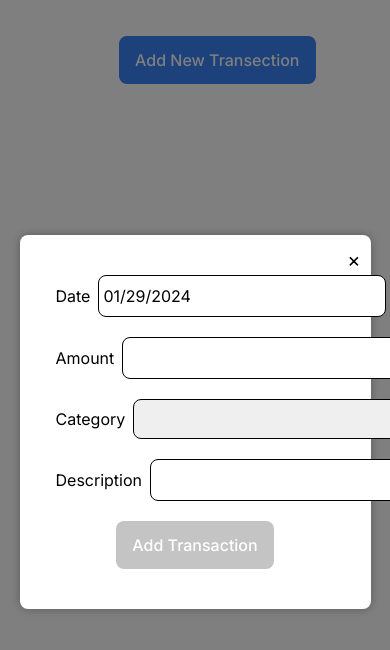
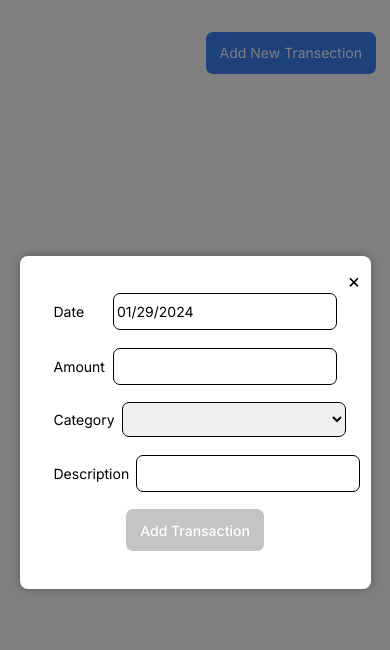
Before and after one commit to siddhesh494/Personal-Finance-Tracker, a Next.js app in the folder clientFE/: page /history in a window 390 px wide. Both pictures are taken after a click on the button "Add New Transection". Shown: the top 650 px of the page. Built offline with nearby package versions, Linux system fonts and the light colour scheme; no server answers.

Commit message:
responsive design for history and add modal

```diff
--- a/clientFE/src/app/globals.css
+++ b/clientFE/src/app/globals.css
@@ -3,7 +3,22 @@
 @tailwind utilities;
 
 :root {
-  /* font-size: 20px; */
+  font-size: 20px;
   margin: auto;
   width: 70%;
 }
+
+@media (max-width: 1024px) {
+  :root {
+    font-size: 18px;
+    margin: auto;
+    width: 90%
+  }
+}
+@media (max-width: 768px) {
+  :root {
+    font-size: 14px;
+    margin: auto;
+    width: 100%
+  }
+}
--- a/clientFE/src/app/history/AddTransactionModal.js
+++ b/clientFE/src/app/history/AddTransactionModal.js
@@ -92,7 +92,7 @@ const AddTransactionModal = ({ isOpen, setIsOpen, successCallBack}) => {
         </div>
         <div >
           <DatePicker
-            className='w-72 px-1 py-2 border border-black rounded-lg'
+            className='w-64 md:w-72 px-1 py-2 border border-black rounded-lg'
             selected={startDate}
             onChange={(date) => setStartDate(date)}
             onSelect={(date) => {
@@ -112,7 +112,7 @@ const AddTransactionModal = ({ isOpen, setIsOpen, successCallBack}) => {
             onChange={(e) => {
               setAmount(e.target.value)
             }}
-            className='w-72 px-1 py-2 border border-black rounded-lg'
+            className='w-64 md:w-72 px-1 py-2 border border-black rounded-lg'
             type="number"
           />
         </div>
@@ -124,7 +124,7 @@ const AddTransactionModal = ({ isOpen, setIsOpen, successCallBack}) => {
         </div>
         <div >
           <select
-            className='w-72 px-1 py-2 border border-black rounded-lg'
+            className='w-64 md:w-72 px-1 py-2 border border-black rounded-lg'
             name="category"
             id="category"
             value={category}
@@ -132,7 +132,13 @@ const AddTransactionModal = ({ isOpen, setIsOpen, successCallBack}) => {
               setCategory(e.target.value)
             }}
           >
-            {map(categoryDropdown, (item) => <option key={item.financeCategoryID} value={item.categoryName}>{item.categoryName}</option>)}
+            {map(categoryDropdown, (item) =>
+              <option
+                key={item.financeCategoryID}
+                value={item.categoryName}>
+                  {item.categoryName}
+              </option>
+            )}
 
           </select>
         </div>
@@ -144,7 +150,7 @@ const AddTransactionModal = ({ isOpen, setIsOpen, successCallBack}) => {
         </div>
         <div >
           <input
-            className='w-72 px-1 py-2 border border-black rounded-lg'
+            className='w-64 md:w-72 px-1 py-2 border border-black rounded-lg'
             type="text"
             value={description}
             onChange={(e) => {
--- a/clientFE/src/app/history/page.js
+++ b/clientFE/src/app/history/page.js
@@ -55,7 +55,7 @@ const page = () => {
     >
       <div className='flex my-5 justify-end'>
         <button
-          className='px-4 py-3 border-none bg-blue-500 text-white font-medium rounded-lg active:bg-blue-600'
+          className='px-4 py-3 border-none bg-blue-500 text-white font-normal md:font-medium rounded-lg active:bg-blue-600'
           onClick={() => {
             setShowAddTransactionModal(true)
           }}
@@ -100,8 +100,8 @@ const page = () => {
                                 <div
                                   className='grid grid-cols-2	gap-4'
                                 >
-                                  <div className='w-28'>
-                                    <span className='text-xs'>{item.category}</span>
+                                  <div className='w-20 md:w-28'>
+                                    <span className='text-[10px] md:text-xs'>{item.category}</span>
                                   </div>
                                   <div>
                                     <span>{item.description}</span>
```
